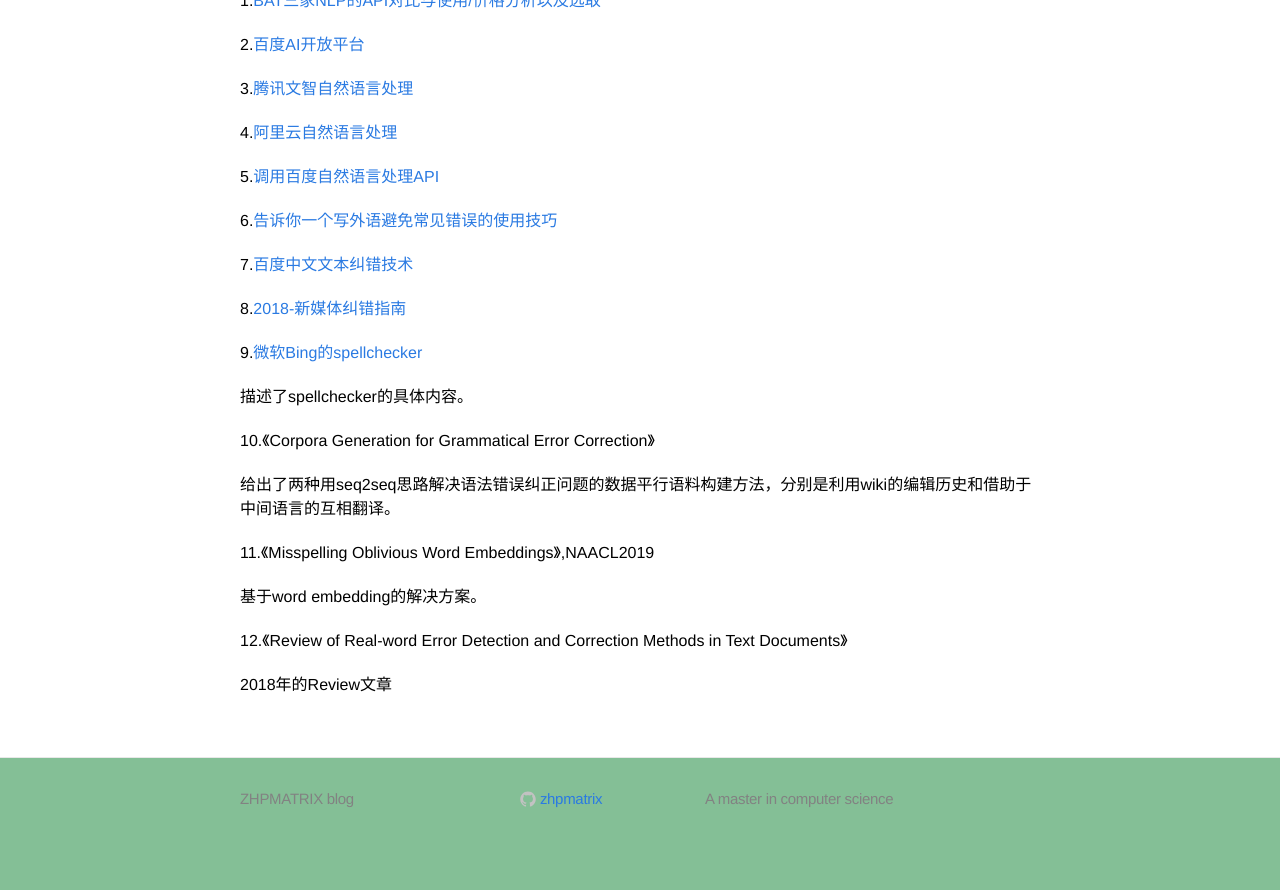
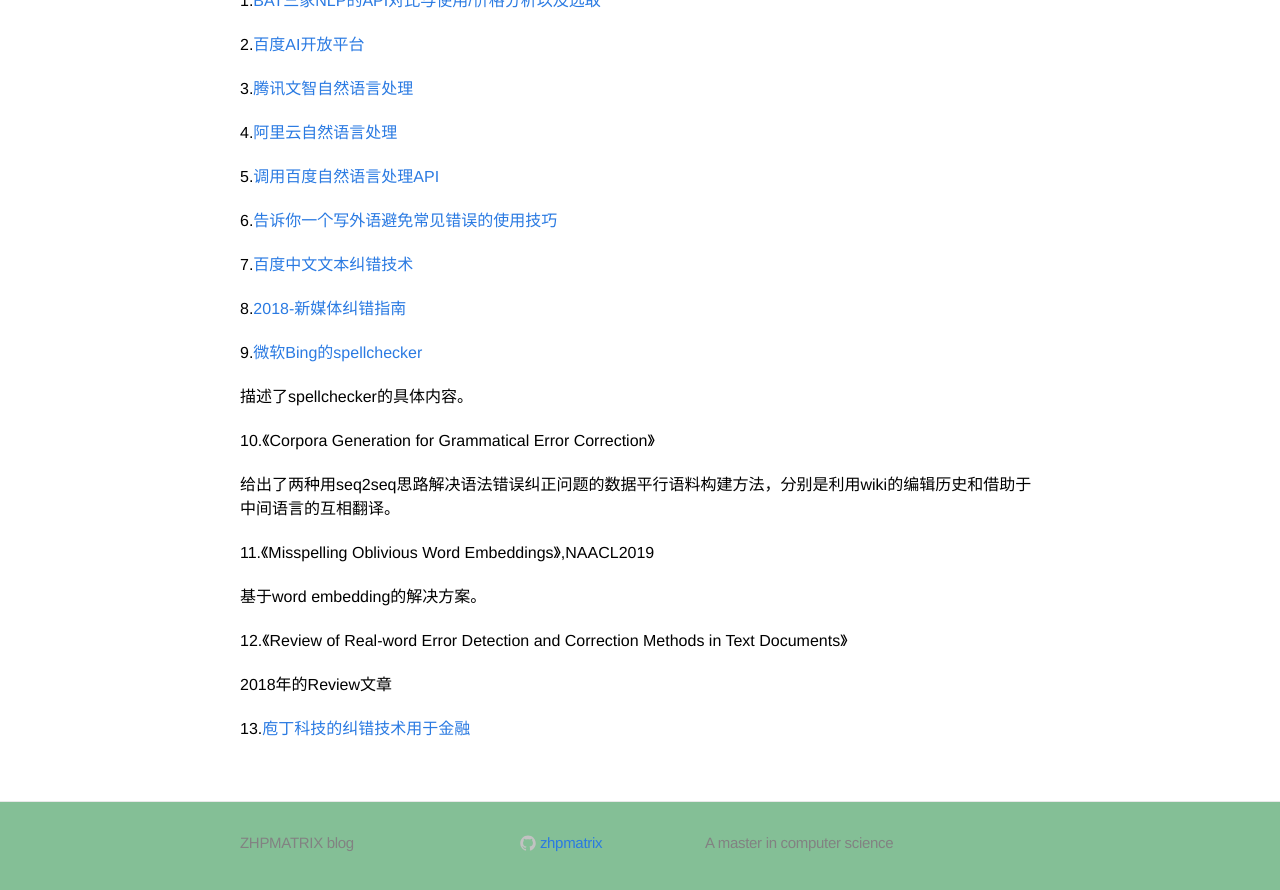
Before and after one commit to zhpmatrix/zhpmatrix.github.io, a Jekyll site: the page built from _posts/2019-02-01-rethinking-spellchecker.md, in a window 1280 px wide and 900 px high, scrolled down 2982 px. Shown: the top 890 px of the window. Built offline with Jekyll 4.4.1, drawn with Linux system fonts in a browser that asks for light colours; comment, search, counter and statistics services are not loaded; before the commit the page ends 3838 px from its top, so only the background shows below that.

Commit message:
Update 2019-02-01-rethinking-spellchecker.md

```diff
--- a/_posts/2019-02-01-rethinking-spellchecker.md
+++ b/_posts/2019-02-01-rethinking-spellchecker.md
@@ -141,3 +141,5 @@ for text in text_list:
 12.《Review of Real-word Error Detection and Correction Methods in Text Documents》
 
 2018年的Review文章
+
+13.[庖丁科技的纠错技术用于金融](https://mp.weixin.qq.com/s/58ZsOjX-nGfFK-2Thq_0ng)
```
